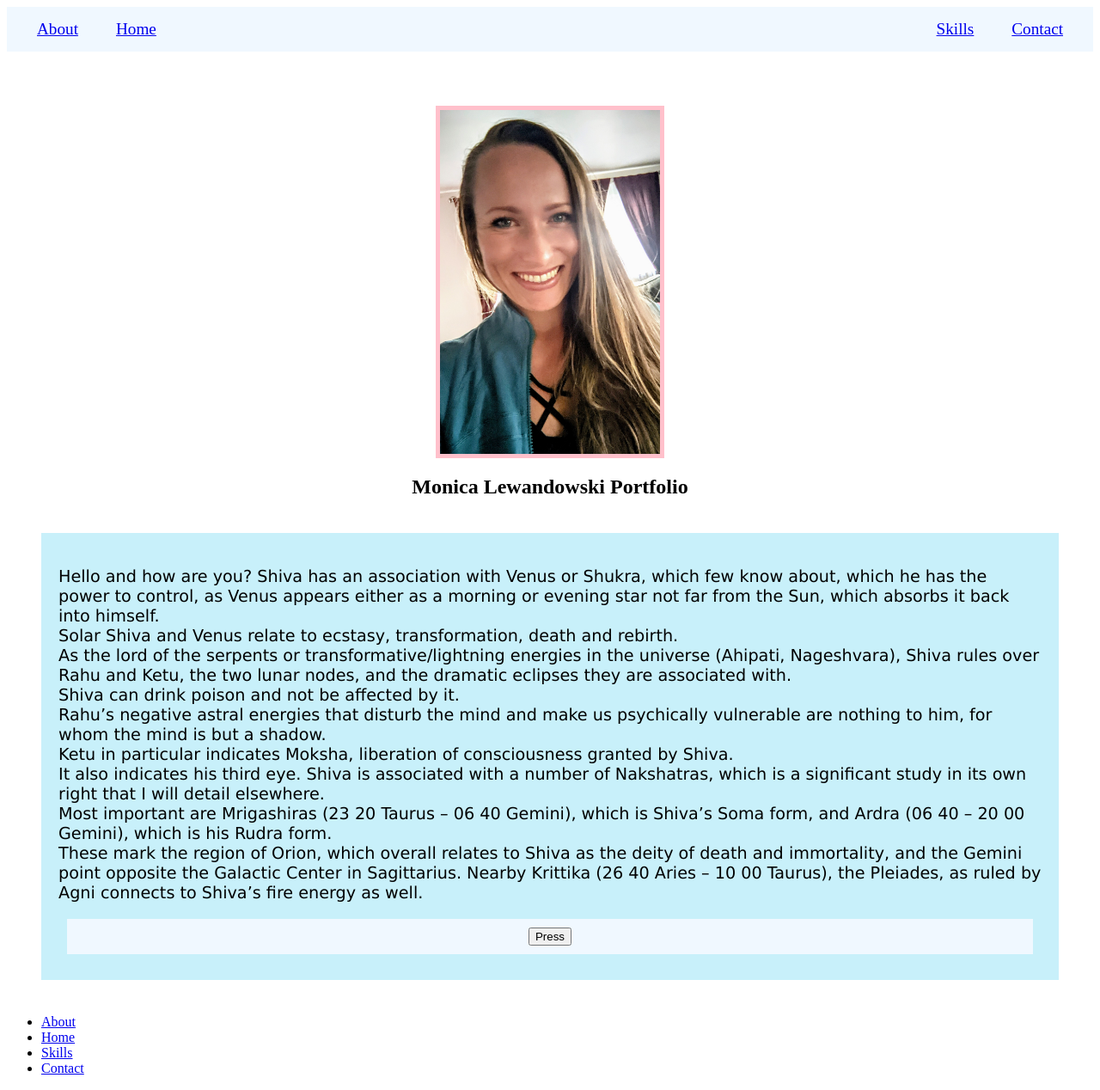
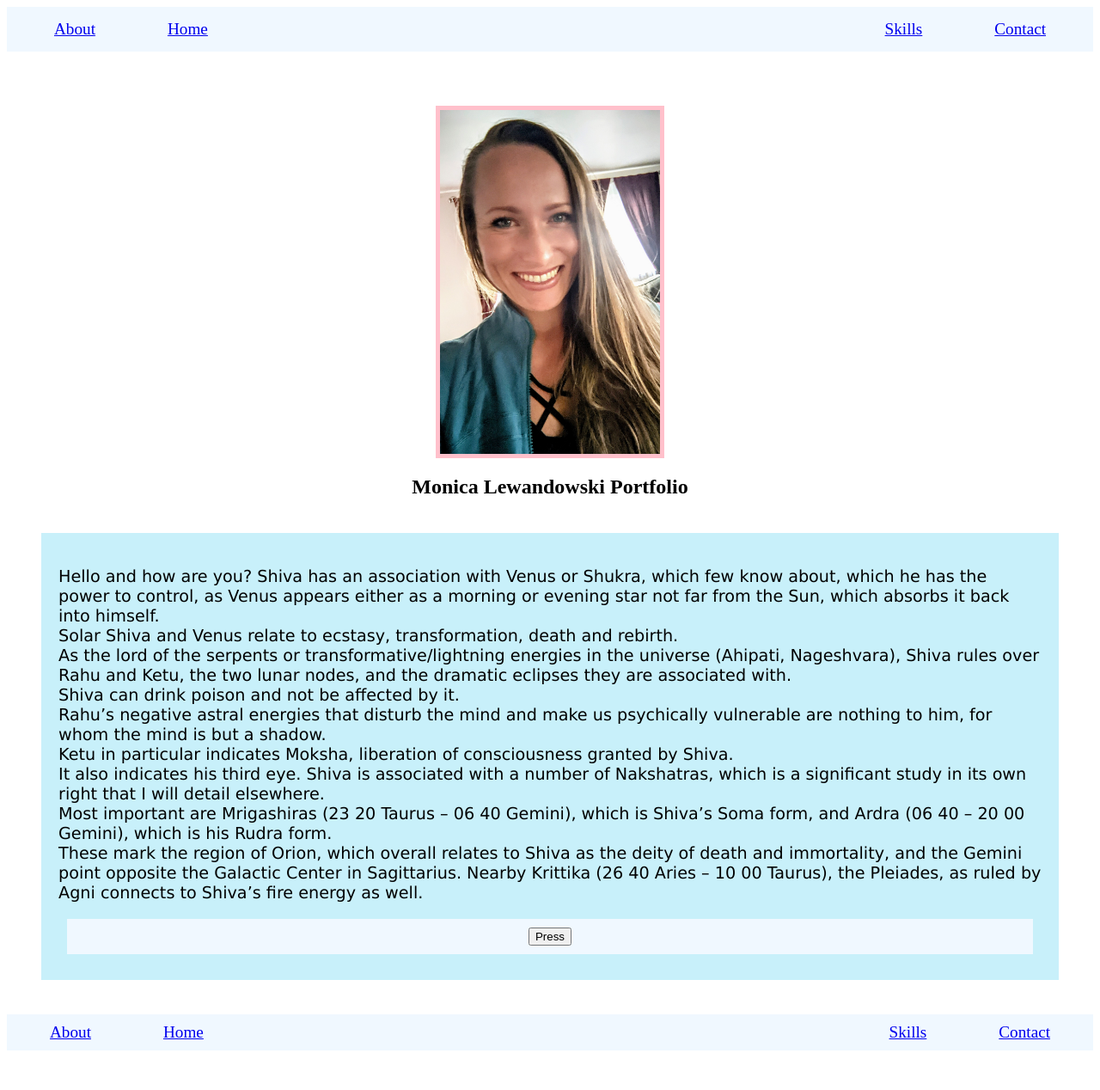
Before and after one commit to MonicaLewandowski/UX_UI_HW_Trash, a plain HTML site: page index.html in a window 1280 px wide. Shown: the whole page at 86% size. After the commit the page ends 1231 px from the top, so only its background shows below. Drawn offline with Linux system fonts and the light colour scheme.

Commit message:
Update style.css

```diff
--- a/style.css
+++ b/style.css
@@ -5,29 +5,29 @@
 
     background-color: aliceblue;
 	margin: 0px;
-	padding: 15px;
+	padding: 10px;
 
     list-style-type: none;
+
 
 
 }
 #nav li {
 	display:inline;
-	padding: 10px;
-	margin: 10px;
+	padding: 20px;
+	margin: 20px;
 
     font-size: larger;
 
 }
 .topnav-left {
-    padding: 120px
-    float; left;
+    padding: 5px
+
 }
 
 .topnav-right {
 
-    float: right;
-
+    float: right
 }
 
 
@@ -76,3 +76,37 @@ p {
 
 
 }
+#footer-nav {
+
+    background-color: aliceblue;
+	margin: 0px;
+	padding: 10px;
+
+    list-style-type: none;
+
+
+}
+#footer-nav li {
+	display:inline;
+	padding: 20px;
+	margin: 20px;
+
+    font-size: larger;
+
+}
+.footernav-left {
+    padding: 0px
+}
+
+.footernav-right {
+
+    float: right;
+
+}
+
+
+#footer-nav a:hover,
+#footer-nav a:focus {
+	color:#fff;
+	background:#727454;
+}
```
